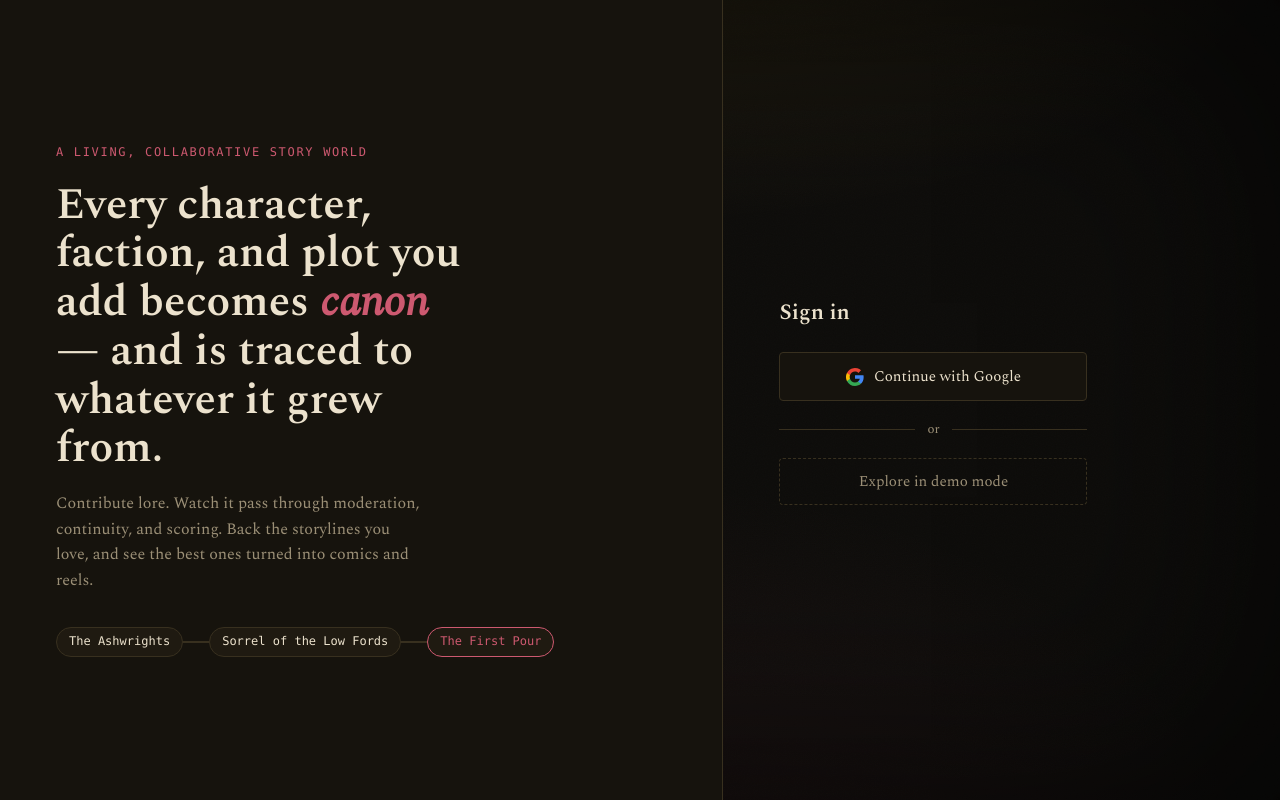
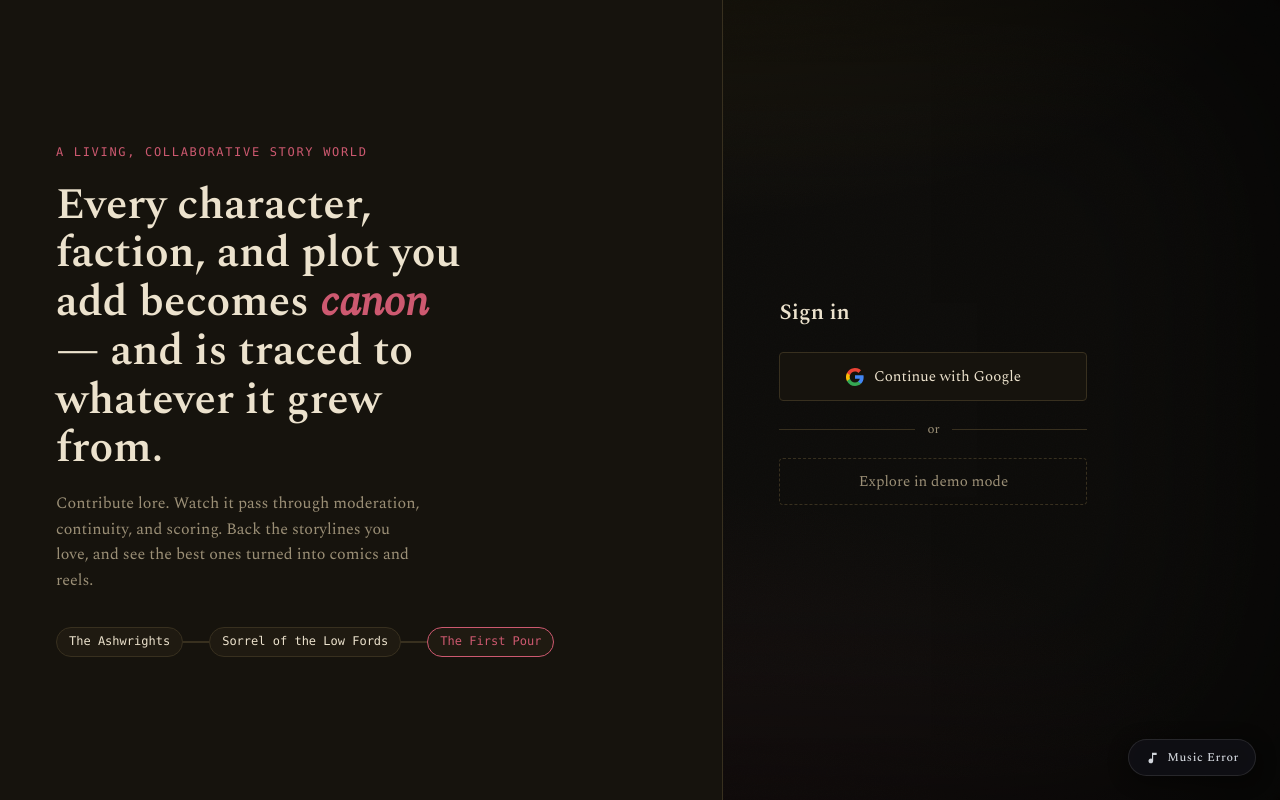
Before and after one commit to akai-joy/imaginary, a React (Vite) app in the folder world-engine-ui/: page /login in a window 1280 px wide. Built offline with nearby package versions, Linux system fonts and the light colour scheme; no server answers.

Commit message:
feat(music): make background music global across all pages

```diff
--- a/world-engine-ui/src/App.jsx
+++ b/world-engine-ui/src/App.jsx
@@ -8,9 +8,11 @@ import Storylines from './pages/Storylines'
 import StorylineDetail from './pages/StorylineDetail'
 import Showcase from './pages/Showcase'
 import Submit from './pages/Submit'
+import BackgroundMusic from './components/BackgroundMusic'
 
 export default function App() {
   return (
+    <>
       <Routes>
         <Route path="/login" element={<Login />} />
         <Route
@@ -36,5 +38,7 @@ export default function App() {
         />
         <Route path="*" element={<Navigate to="/" replace />} />
       </Routes>
+      <BackgroundMusic />
+    </>
   )
 }
--- a/world-engine-ui/src/pages/WorldMap.jsx
+++ b/world-engine-ui/src/pages/WorldMap.jsx
@@ -3,7 +3,6 @@ import { useApi } from '../api'
 import LoreDrawer from '../components/LoreDrawer'
 import ChronicleDrawer from '../components/ChronicleDrawer'
 import ComposerDrawer from '../components/ComposerDrawer'
-import BackgroundMusic from '../components/BackgroundMusic'
 
 // Stable 0..1 hash from a string so a given id always lands in the same spot.
 function hash01(str, salt) {
@@ -298,8 +297,6 @@ export default function WorldMap() {
           onSuccess={load}
         />
       )}
-
-      <BackgroundMusic />
     </>
   )
 }
```
Also changed, not shown: 1 other file (tests, documents, lock files or other folders). Lines whose indentation alone changed are shown as unchanged.
